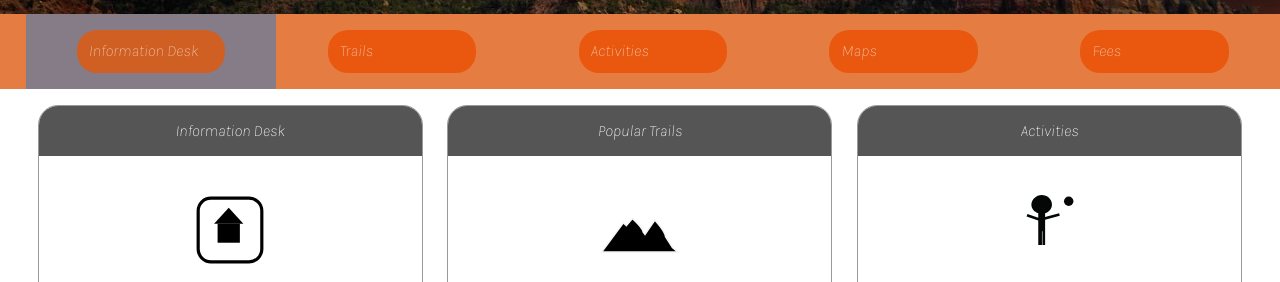
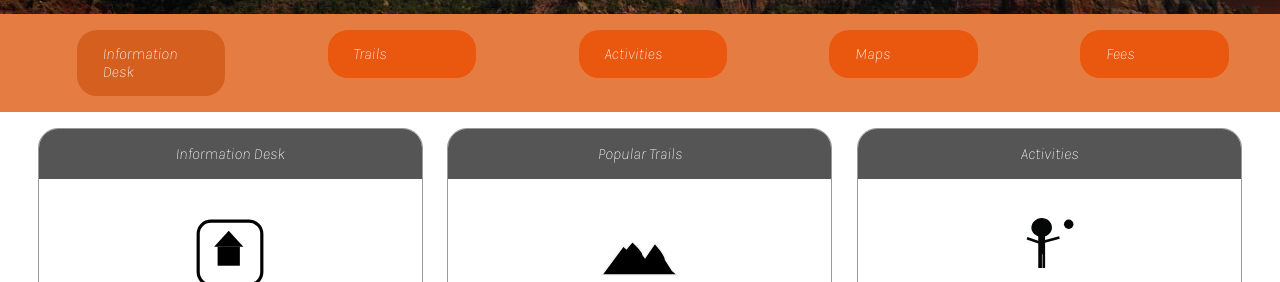
Before and after one commit to SandraSilvaDavis/National-Park, a plain HTML site: page index.html in a window 1280 px wide. Shown: the part 447-729 px from the top of the page. Drawn offline with Linux system fonts and the light colour scheme; a web font is replaced by a local one.

Commit message:
changing nav to left

```diff
--- a/scss/_small.scss
+++ b/scss/_small.scss
@@ -67,8 +67,9 @@ nav {
     background:transparent;
     border: none;
     font-size: 1.5rem;
-    color: rgba(131, 79, 46, 0.686);
+    color: rgba(19, 16, 16, 0.686);
     font-style: normal;
+
 
   }
   ul {
@@ -78,30 +79,34 @@ nav {
     margin: 0;
    border-top: solid 1px rgba(52, 204, 14, 0.1);
 
+
+
     li {
       flex: 1;
+
     }
   }
   ul.open {
     display: block;
+
   }
 
   li.active {
-    background-color: #867c88;
+    background-color:transparent;
   }
   ul li {
     border-bottom: solid 1px rgba(231, 8, 8, 0.1);
   }
 ul li.active a {
   background-color: darken($menuColor,8%);
-  text-align: left;
+
 }
   a {
     display: block;
-    padding: 0.75rem;
-    color: #efc6aa;
-
+    padding: 0.9rem 2vw;
+    color: #fff;
     text-decoration: none;
+    text-align: left;
 
     ul li a:hover {
       background-color: darken($menuColor,4%);
```
Also changed, not shown: css/styles.css, css/styles.min.css.
